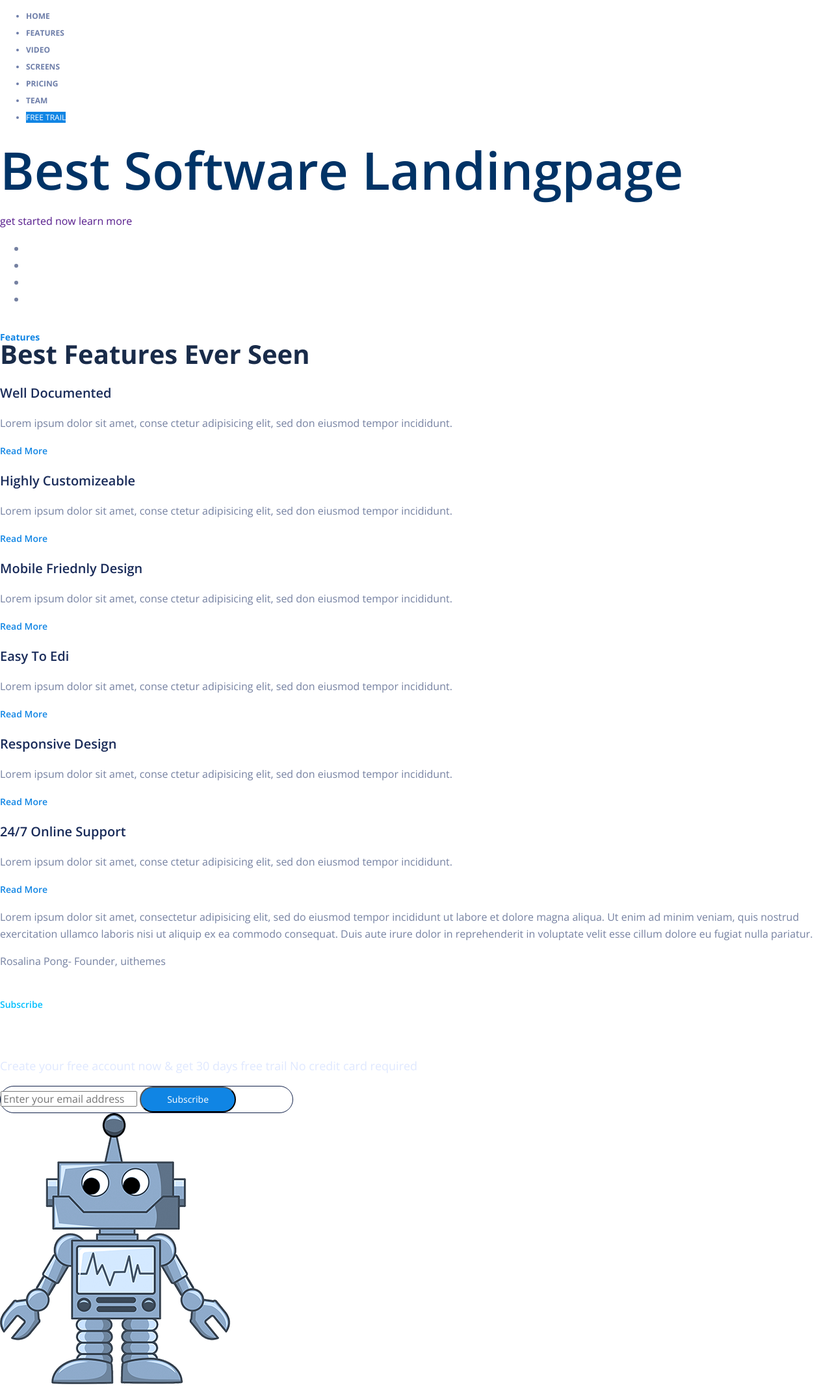
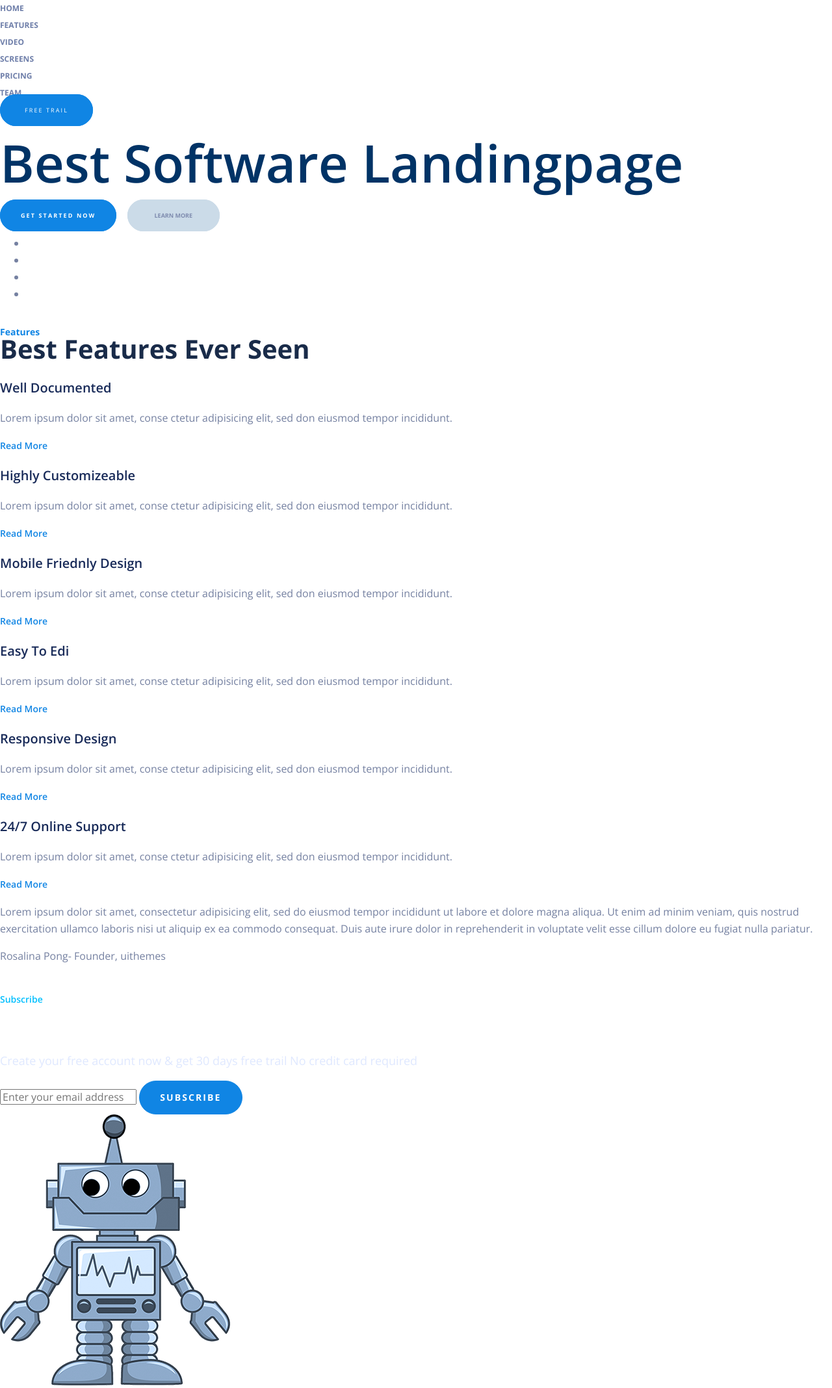
Before and after one commit to tar777/Limpon, a plain HTML site: page index.html in a window 1280 px wide. Shown: the top 2136 px of the page at 65% size. Drawn offline with nearby package versions, Linux system fonts and the light colour scheme.

Commit message:
add style and class

```diff
--- a/css/style.css
+++ b/css/style.css
@@ -20,12 +20,60 @@ h1 {
     font-weight: 700;
     color: #6e7ea9;
     text-transform: uppercase;
+    list-style-type:none;
+    margin: 0;
+    padding: 0;
+}
+
+.btn-primary {
+    color: #fff;
+    font-size: 9px;
+    letter-spacing: 2.1px;
+    font-weight: 700;
+    text-transform: uppercase;
+    background-color: #1085e4;
+    border: 1px solid #1085e4;
+    padding: 17px 31px;
+    border-radius: 30px;
+}
+.btn-primary:hover {
+    color: #1085e4;
+    background-color: #fff;
+}
+
+.btn-secondary {
+    color: #7e8bae;
+    font-size: 9px;
+    letter-spacing: 1.7;
+    font-weight: 700;
+    text-transform: uppercase;
+    background-color: #cbdbe8;
+    border: 1px solid #cbdbe8;
+    padding: 17px 41px;
+    border-radius: 30px;
+}
+.btn-secondary:hover {
+    background-color: #fff;
 }
 
 .btn-free {
-    color: #fff;
+    letter-spacing:2.1px;
     font-weight: 400;
-    background-color: #1085e4;
+    padding: 17px 37px;
+}
+.btn-info {
+    color: #8085b1;
+    font-size: 9px;
+    letter-spacing: 1.7;
+    font-weight: 700;
+    text-transform: uppercase;
+    background-color: transparent;
+    border: #dce1e5;
+    padding: 17px 41px;
+    border-radius: 30px;
+}
+.btn-group a + a {
+    margin-left: 12px;
 }
 
 .grid h2 {
@@ -71,17 +119,8 @@ h1 {
 .page-subscride button {
     font-size: 14px;
     color: #fff;
-    background-color: #1085e4;
-    padding: 10px 40px;
-    border-radius: 25px;
 }
 
-.page-subscribe1 {
-    width: 35%;
-    border: 1px solid #12224b ;
-    border-radius: 25px;
-    padding-right: 1px;
-}
 
 .page-softwere h2 {
     font-size: 50px;
--- a/index.html
+++ b/index.html
@@ -34,16 +34,16 @@
                     <LI> Screens</LI>
                     <LI>Pricing</LI>
                     <LI>team</LI>
-                    <LI><a href="" class="btn-free">free trail</a></LI>
+                    <LI><a href="" class="btn-primary btn-free">free trail</a></LI>
                 </ul>
 
         </div>
 
         <h1>Best Software Landingpage</h1>
 
-        <div>
-            <a href="">get started now</a>
-            <a href="">learn more</a>
+        <div class="btn-group">
+            <a href="" class="btn-primary">get started now</a>
+            <a href="" class="btn-secondary">learn more</a>
         </div>
    </div>
 
@@ -109,7 +109,7 @@
             <p>Create your free account now & get 30 days free trail No credit card required</p>
                 <div class="page-subscribe1">
                 <input type="email" placeholder="Enter your email address">
-                <button type="submit">Subscribe</button>
+                <button type="submit" class="btn-primary">Subscribe</button>
                 </div>
         </div>
          <img src="img/robot.png" alt="robot">
@@ -157,7 +157,7 @@
          <div>
              <h2>Limpon Is Suitable For Anytype LandingPage</h2>
              <p>Lorem ipsum dolor sit amet, consectetur adipisicing elit, sed do eiusmod tempor incididunt ut labore et dolore magna aliqua. Ut enim ad minim veniam, quis nostrud exercitation ullamco laboris nisi ut aliquip ex ea commodo consequat. Duis aute irure dolor in reprehenderit in voluptate velit esse cillum.</p>
-             <a href="#">get started now</a>
+             <a href="#" class="btn-primary" >get started now</a>
          </div>
      </div>
  </div>
@@ -166,7 +166,7 @@
          <div></div>
          <h2>Easy To Etid & Very Easily Control</h2>
          <p>Lorem ipsum dolor sit amet, consectetur adipisicing elit, sed do eiusmod tempor incididunt ut labore et dolore magna aliqua. Ut enim ad minim veniam, quis nostrud exercitation ullamco laboris nisi ut aliquip ex ea commodo consequat. Duis aute irure dolor in reprehenderit in voluptate velit esse cillum.</p>
-         <a href="#">learn more</a>
+         <a href="#" class="btn-primary">learn more</a>
      </div>
      <img src="img/stat2.png" alt="Video">
  </div>
@@ -206,7 +206,7 @@
                         <li>Free Hosting Name</li>
                         <li>24x7 Online Support</li>
                     </ul>
-                        <a href="">choose plan</a>
+                        <a href="" class="btn-info">choose plan</a>
                 </div>
                 <div class="box-price-item active">
                     <h3><span>$</span>90<span>/mo</span></h3>
@@ -219,7 +219,7 @@
                         <li>Free Hosting Name</li>
                         <li>24x7 Online Support</li>
                     </ul>
-                        <a href="">choose plan</a>
+                        <a href=""  class="btn-primary">choose plan</a>
                 </div>
                 <div class="box-price-item">
                     <h3><span>$</span>350<span>/mo</span></h3>
@@ -232,7 +232,7 @@
                         <li>Free Hosting Name</li>
                         <li>24x7 Online Support</li>
                     </ul>
-                        <a href="">choose plan</a>
+                        <a href="" class="btn-info">choose plan</a>
                 </div>
             </div>
  </div>
@@ -259,7 +259,7 @@
          <input type="text" placeholder="Enter your name here">
          <input type="email" placeholder="Enter your email here">
          <textarea name="textMessage" placeholder="Enter your message here"></textarea>
-         <button type="submit"><span></span> now</button>
+         <button type="submit" class="btn-primary"><span></span>submit now</button>
      </form>
  </div>
  <div class="footer">
```
